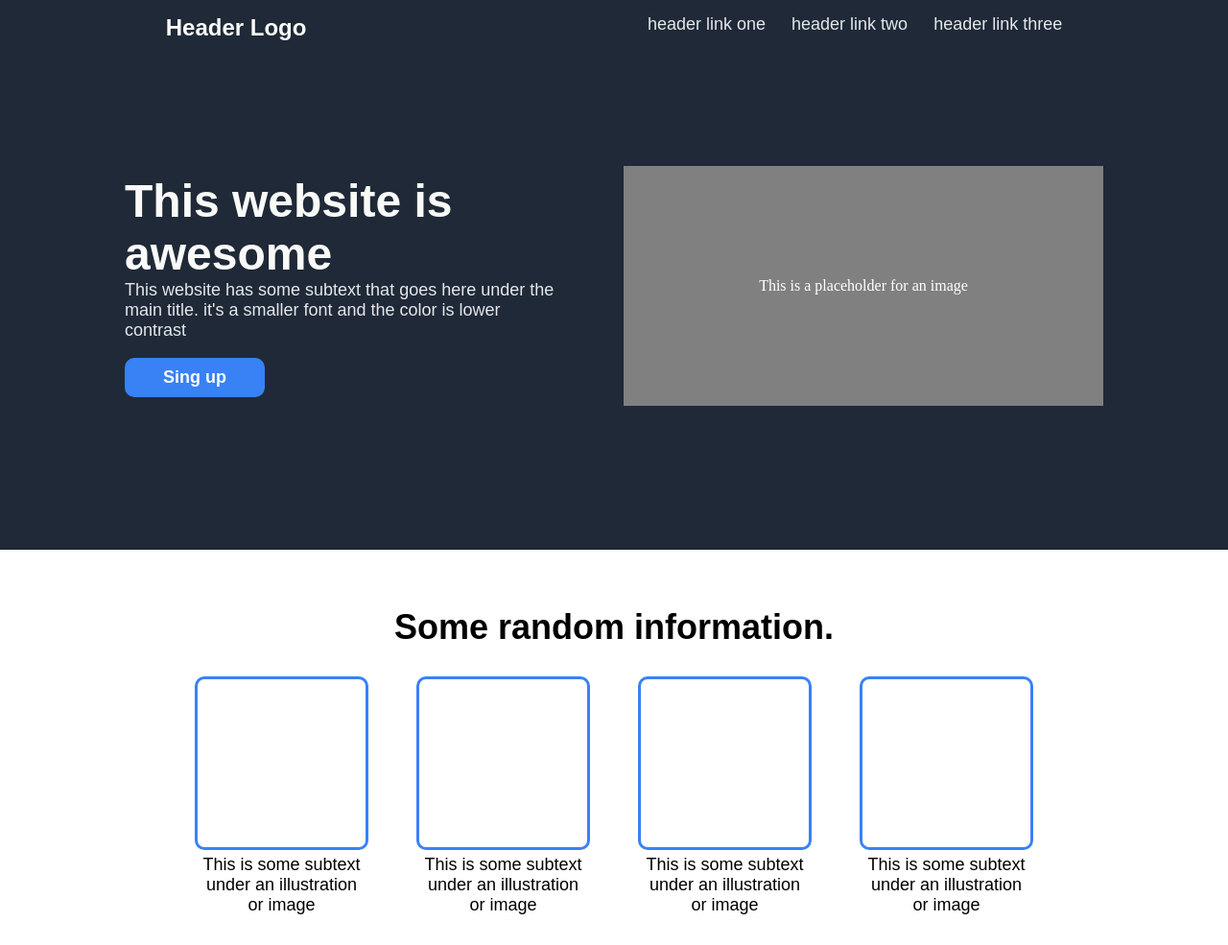
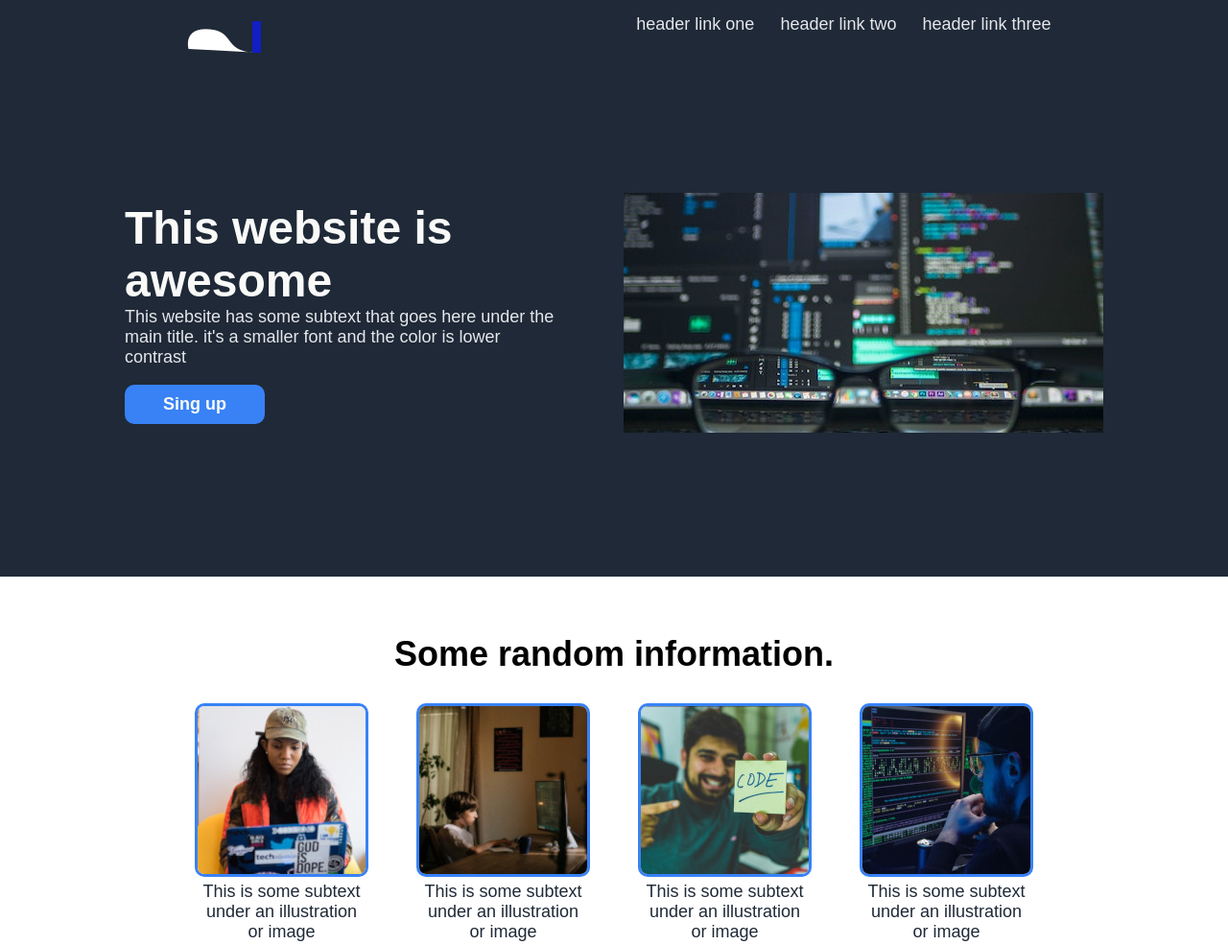
Before and after one commit to PedroDanadao/landing-page, a plain HTML site: page index.html in a window 1280 px wide. Shown: the top 985 px of the page at 96% size. Drawn offline with Linux system fonts and the light colour scheme.

Commit message:
Add a few images to the landing page

```diff
--- a/css/style.css
+++ b/css/style.css
@@ -66,13 +66,6 @@ button {
     border-color: white;
 }
 
-.placeholder_image {
-    background-color: grey;
-    color: white;
-    width: 500px;
-    height: 250px;
-}
-
 .info_area {
     padding-top: 30px;
     padding-bottom: 60px;
@@ -82,7 +75,7 @@ button {
     font: bold 36px Arial, Helvetica, sans-serif;
 }
 
-.info_div {
+.info_image {
     border: solid #3882F6 3px;
     border-radius: 10px;
     width: 175px;
@@ -98,6 +91,7 @@ button {
     font: 18px sans-serif;
     text-align: center;
     margin: 0;
+    color: #1F2937;
 }
 
 .quote_area {
--- a/index.html
+++ b/index.html
@@ -11,7 +11,7 @@
     <!-- div for the header area -->
     <div class="header_area">
         <div class="header_top">
-            <span class="header_logo">Header Logo</span>
+            <span class="header_logo"><img src="imgs/logo.png" alt="Simple logo created for the project"></span>
             <ul class="header_links">
                 <li><a href="#">header link one</a></li>
                 <li><a href="#">header link two</a></li>
@@ -27,8 +27,8 @@
                 </p>
                 <button class="header_button">Sing up</button>
             </div>
-            <!-- <img src="" alt="" class="header_image"> -->
-            <div class="placeholder_image">This is a placeholder for an image</div>
+            <img src="imgs/header_image.jpg" alt="A computer monitors and glasses on top of a table. You can see some code in the monitor although the code is a bit blurry, except when you look it through the glasses lenses"class="header_image">
+            <!-- <div class="placeholder_image">This is a placeholder for an image</div> -->
         </div>
     </div>
 
@@ -39,28 +39,28 @@
         <div class="info_images">
             <div class="image_and_text">
                 <!-- <img src="" alt=""> -->
-                <div class="info_div"></div>
+                <img src="imgs/info_image_1_resized.jpg" alt="" class="info_image">
                 <p class="info_paragraph">
                     This is some subtext under an illustration or image
                 </p>
             </div>
             <div class="image_and_text">
                 <!-- <img src="" alt=""> -->
-                <div class="info_div"></div>
+                <img src="imgs/info_image_2_resized.jpg" alt="" class="info_image">
                 <p class="info_paragraph">
                     This is some subtext under an illustration or image
                 </p>
             </div>
             <div class="image_and_text">
                 <!-- <img src="" alt=""> -->
-                <div class="info_div"></div>
+                <img src="imgs/info_image_3_resized.jpg" alt="" class="info_image">
                 <p class="info_paragraph">
                     This is some subtext under an illustration or image
                 </p>
             </div>
             <div class="image_and_text">
                 <!-- <img src="" alt=""> -->
-                <div class="info_div"></div>
+                <img src="imgs/info_image_4_resized.jpg" alt="" class="info_image">
                 <p class="info_paragraph">
                     This is some subtext under an illustration or image
                 </p>
```
Also changed, not shown: imgs/header_image.jpg (added), imgs/info_image_1.jpg (added), imgs/info_image_1_resized.jpg (added), imgs/info_image_2.jpg (added), imgs/info_image_2_resized.jpg (added), imgs/info_image_3.jpg (added), imgs/info_image_3_resized.jpg (added), imgs/info_image_4.jpg (added), imgs/info_image_4_resized.jpg (added), imgs/logo.png (added).
